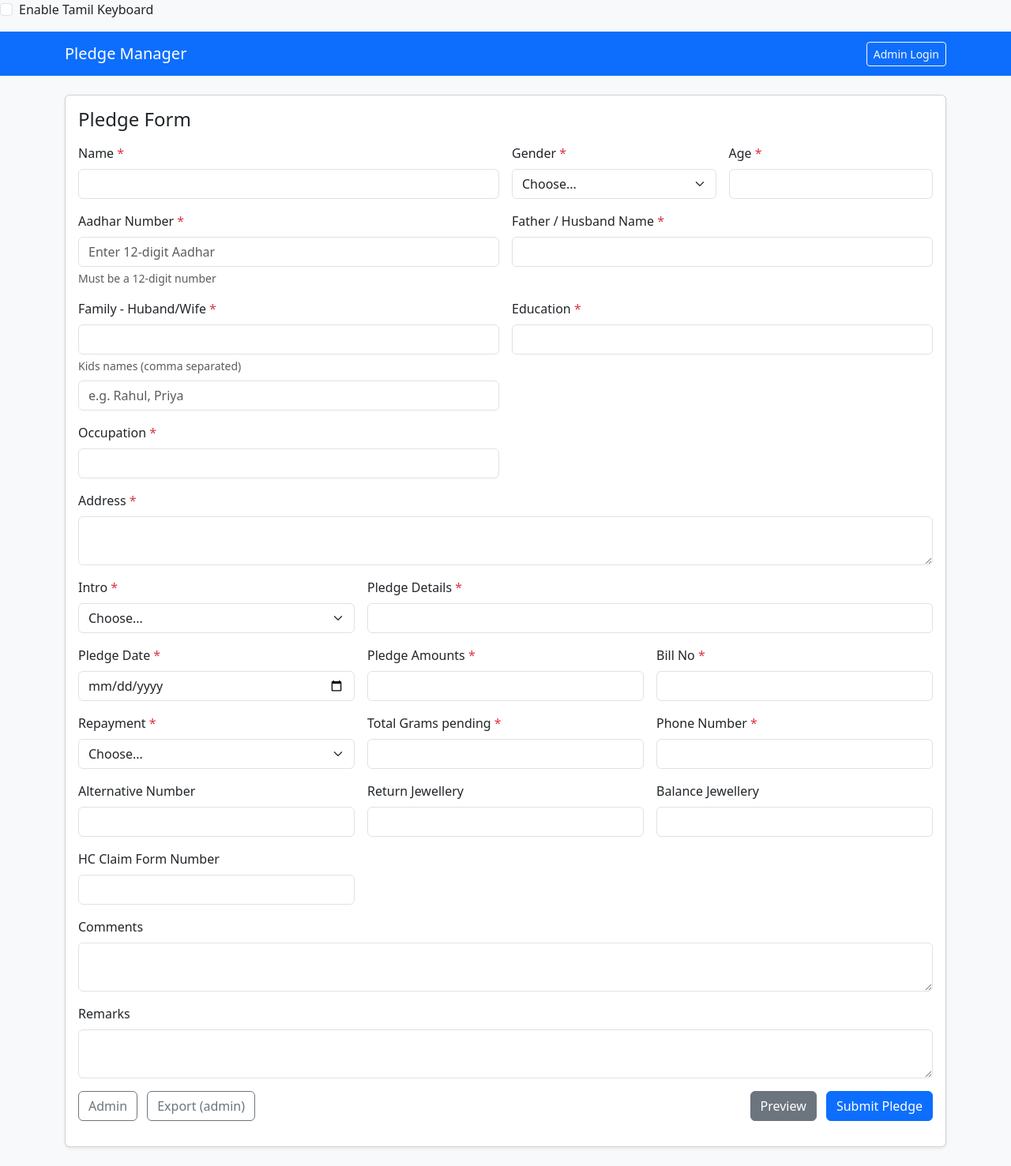
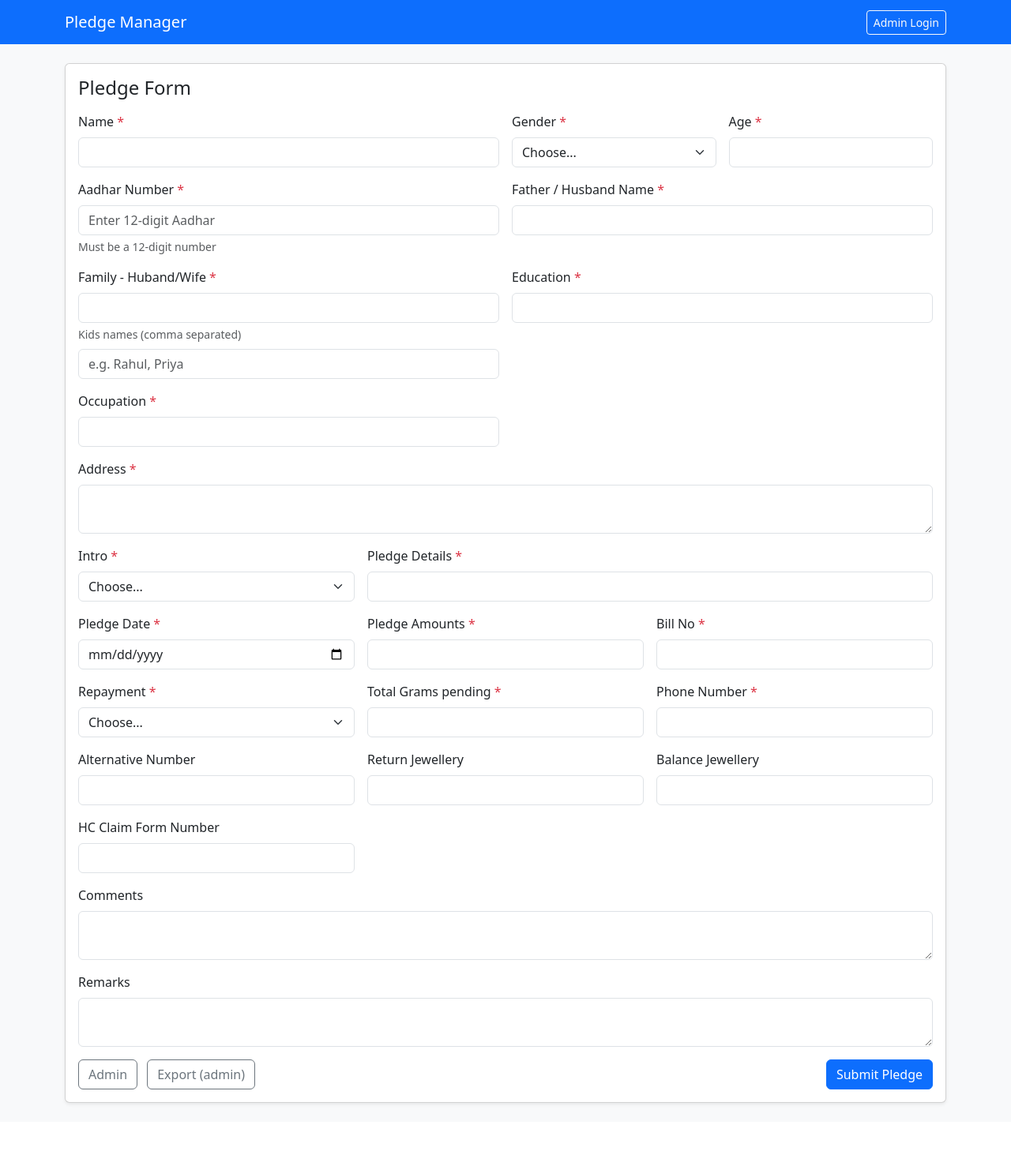
Before and after one commit to Afzarj/rubyroyals, a Flask app: page / in a window 1280 px wide. Shown: the whole page at 79% size. After the commit the page ends 1400 px from the top, so only its background shows below. Run offline with Flask 3, Linux system fonts and the light colour scheme.

Commit message:
Refactor Tamil keyboard modal and pledge form

```diff
--- a/templates/form_modern.html
+++ b/templates/form_modern.html
@@ -1,60 +1,3 @@
-<!-- Tamil Keyboard Modal -->
-<div class="modal fade" id="tamilKeyboardModal" tabindex="-1">
-  <div class="modal-dialog modal-dialog-centered modal-lg">
-    <div class="modal-content">
-      <div class="modal-header">
-        <h5 class="modal-title">தமிழ் விசைப்பலகை (Tamil Keyboard)</h5>
-        <button type="button" class="btn-close" data-bs-dismiss="modal"></button>
-      </div>
-      <div class="modal-body">
-        <div class="keyboard d-flex flex-wrap gap-2">
-          <!-- Uyir (vowels) -->
-          <button type="button" class="btn btn-outline-secondary tamil-key">அ</button>
-          <button type="button" class="btn btn-outline-secondary tamil-key">ஆ</button>
-          <button type="button" class="btn btn-outline-secondary tamil-key">இ</button>
-          <button type="button" class="btn btn-outline-secondary tamil-key">ஈ</button>
-          <button type="button" class="btn btn-outline-secondary tamil-key">உ</button>
-          <button type="button" class="btn btn-outline-secondary tamil-key">ஊ</button>
-          <button type="button" class="btn btn-outline-secondary tamil-key">எ</button>
-          <button type="button" class="btn btn-outline-secondary tamil-key">ஏ</button>
-          <button type="button" class="btn btn-outline-secondary tamil-key">ஐ</button>
-          <button type="button" class="btn btn-outline-secondary tamil-key">ஒ</button>
-          <button type="button" class="btn btn-outline-secondary tamil-key">ஓ</button>
-          <button type="button" class="btn btn-outline-secondary tamil-key">ஔ</button>
-
-          <!-- Example Uyirmei (க series) -->
-          <button type="button" class="btn btn-outline-secondary tamil-key">க</button>
-          <button type="button" class="btn btn-outline-secondary tamil-key">கா</button>
-          <button type="button" class="btn btn-outline-secondary tamil-key">கி</button>
-          <button type="button" class="btn btn-outline-secondary tamil-key">கீ</button>
-          <button type="button" class="btn btn-outline-secondary tamil-key">கு</button>
-          <button type="button" class="btn btn-outline-secondary tamil-key">கூ</button>
-          <button type="button" class="btn btn-outline-secondary tamil-key">கெ</button>
-          <button type="button" class="btn btn-outline-secondary tamil-key">கே</button>
-          <button type="button" class="btn btn-outline-secondary tamil-key">கை</button>
-          <button type="button" class="btn btn-outline-secondary tamil-key">கொ</button>
-          <button type="button" class="btn btn-outline-secondary tamil-key">கோ</button>
-          <button type="button" class="btn btn-outline-secondary tamil-key">கௌ</button>
-
-          <!-- Repeat similar blocks for other consonants (ங, ச, ஞ, ட, etc.) -->
-        </div>
-      </div>
-    </div>
-  </div>
-</div>
-<div class="form-check mb-3">
-  <input class="form-check-input" type="checkbox" id="toggleTamilKeyboard">
-  <label class="form-check-label" for="toggleTamilKeyboard">
-    Enable Tamil Keyboard
-  </label>
-  <button type="button" class="btn btn-sm btn-primary ms-2" id="openTamilKeyboard" style="display:none;" data-bs-toggle="modal" data-bs-target="#tamilKeyboardModal">
-    Open Keyboard
-  </button>
-</div>
-
-
-
-
 {% extends "base.html" %}
 {% block content %}
 <div class="card shadow-sm">
@@ -218,7 +161,6 @@
             <a class="btn btn-outline-secondary ms-2" href="{{ url_for('admin_export') }}">Export (admin)</a>
           </div>
           <div>
-            <button type="button" class="btn btn-secondary me-2" data-bs-toggle="modal" data-bs-target="#previewModal">Preview</button>
             <button type="submit" class="btn btn-primary">Submit Pledge</button>
           </div>
         </div>
```
